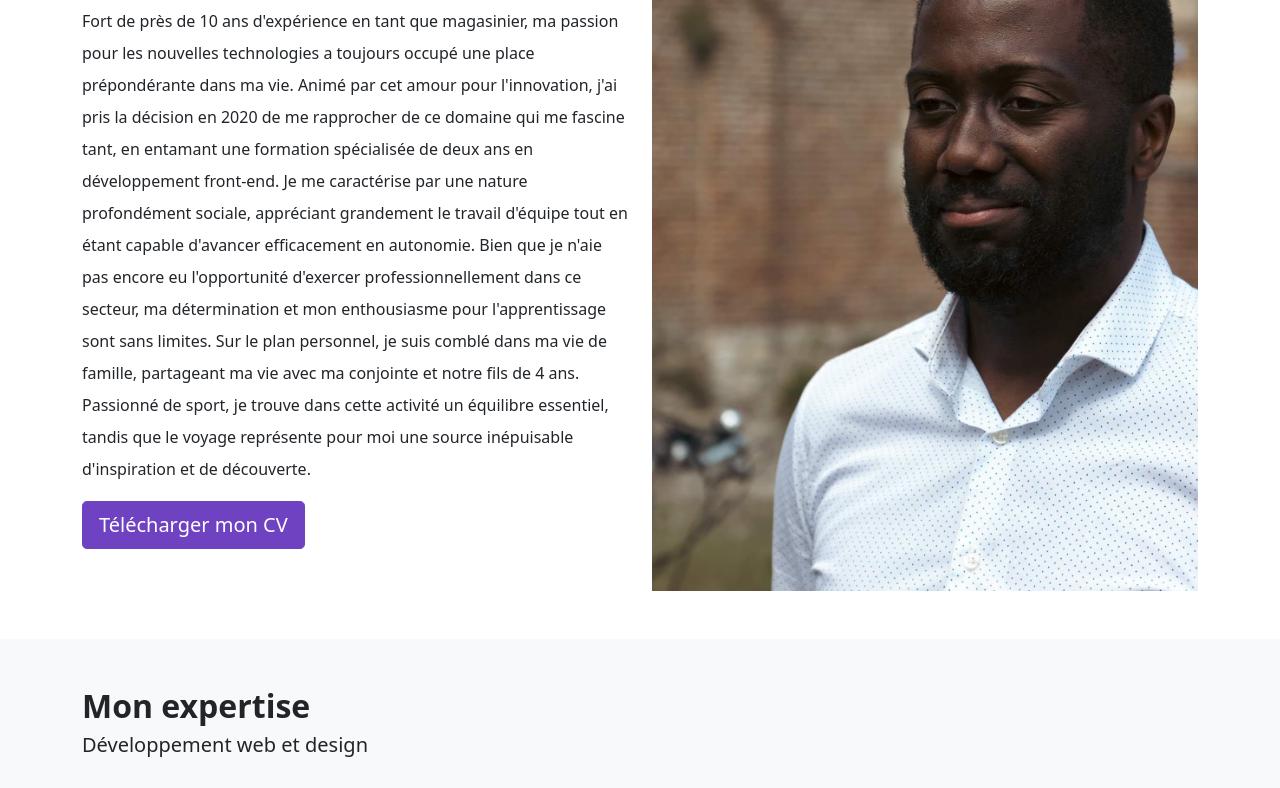
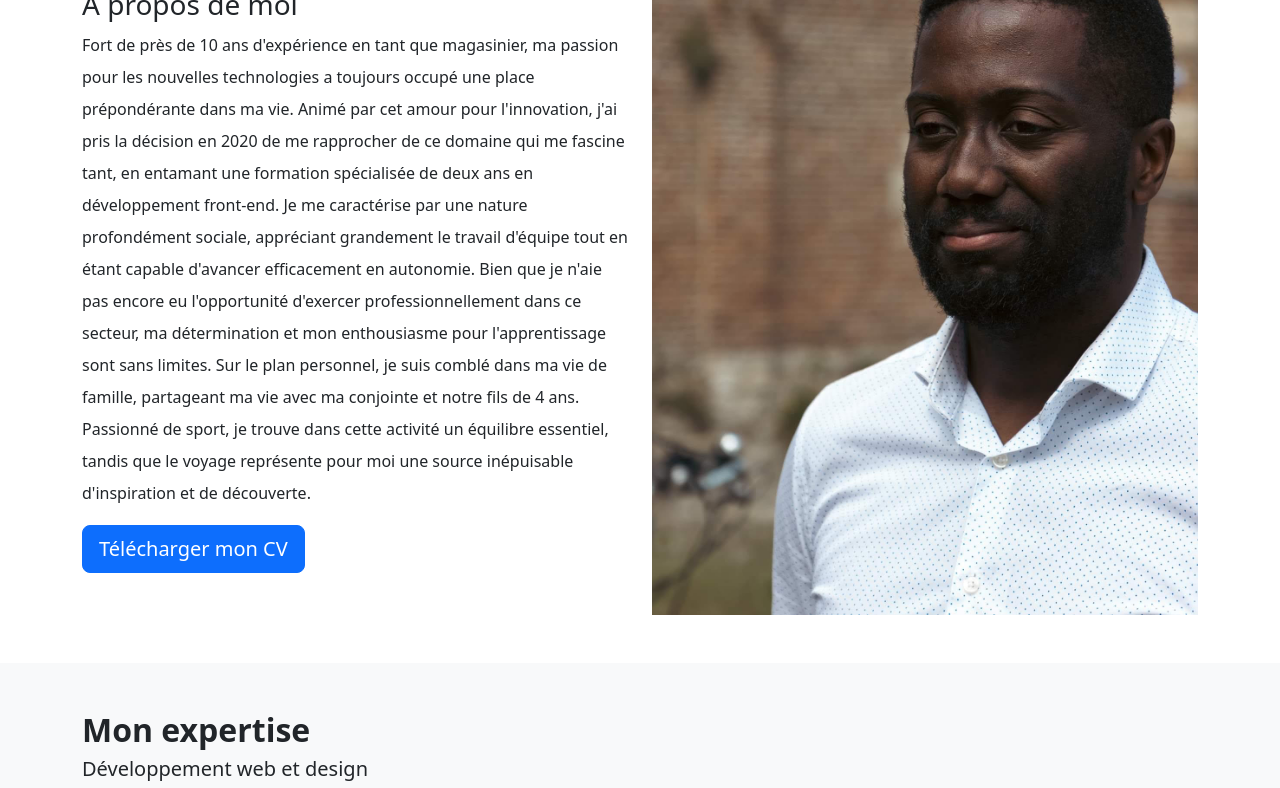
Before and after one commit to tatosteph/cvSteph, a website: page index.html in a window 1280 px wide. Shown: the part 276-1064 px from the top of the page. Drawn offline with nearby package versions, Linux system fonts and the light colour scheme.

Commit message:
lien bootstrap

```diff
--- a/index.html
+++ b/index.html
@@ -6,9 +6,8 @@
   <meta name="viewport" content="width=device-width, initial-scale=1.0">
   <meta http-equiv="X-UA-Compatible" content="ie=edge">
   <link rel="stylesheet" href="scss/style.css" />
-  <script src="https://cdn.jsdelivr.net/npm/bootstrap@5.2.0-beta1/dist/js/bootstrap.bundle.min.js"
-    integrity="sha384-pprn3073KE6tl6bjs2QrFaJGz5/SUsLqktiwsUTF55Jfv3qYSDhgCecCxMW52nD2" crossorigin="anonymous">
-  </script>
+  <link href="https://cdn.jsdelivr.net/npm/bootstrap@5.3.3/dist/css/bootstrap.min.css" rel="stylesheet"
+    integrity="sha384-QWTKZyjpPEjISv5WaRU9OFeRpok6YctnYmDr5pNlyT2bRjXh0JMhjY6hW+ALEwIH" crossorigin="anonymous">
   <script src="https://kit.fontawesome.com/14273d579a.js" crossorigin="anonymous"></script>
   <link rel="stylesheet" href="https://cdn.jsdelivr.net/npm/bootstrap-icons@1.5.0/font/bootstrap-icons.css">
   <link rel="stylesheet" href="https://cdnjs.cloudflare.com/ajax/libs/font-awesome/6.1.1/css/all.min.css"
@@ -18,7 +17,7 @@
   <title>Document</title>
 </head>
 
-<body>
+<body> une nouvelle feuille de route
   <header>
     <nav class="navbar navbar-expand-lg navbar-light bg-light fixed-top">
       <div class="container">
@@ -28,7 +27,6 @@
           aria-controls="navbarTogglerDemo01" aria-expanded="false" aria-label="Toggle navigation">
           <span class="navbar-toggler-icon"></span>
         </button>
-
 
         <div class="collapse navbar-collapse justify-content-end" id="navbarTogglerDemo01">
           <ul class="navbar-nav">
--- a/script.js
+++ b/script.js
@@ -1,11 +1,13 @@
- ScrollReveal ({
-  reset: true ,
-  distance: '60px',
-  origin: 'bottom',
-  duration:2500,
-  delay: 400
+ScrollReveal({
+  reset: true,
+  distance: "60px",
+  origin: "bottom",
+  duration: 2500,
+  delay: 400,
 });
 
-ScrollReveal().reveal('.profildescription,#expertise,#portfolio,#contact',{delay: 500});
-ScrollReveal().reveal('.photo',{delay: 500, origin: 'right'});
-ScrollReveal().reveal('.progress-bar',{delay: 500, origin: 'left'});
+ScrollReveal().reveal(".profildescription,#expertise,#portfolio,#contact", {
+  delay: 500,
+});
+ScrollReveal().reveal(".photo", { delay: 500, origin: "right" });
+ScrollReveal().reveal(".progress-bar", { delay: 500, origin: "left" });
```
